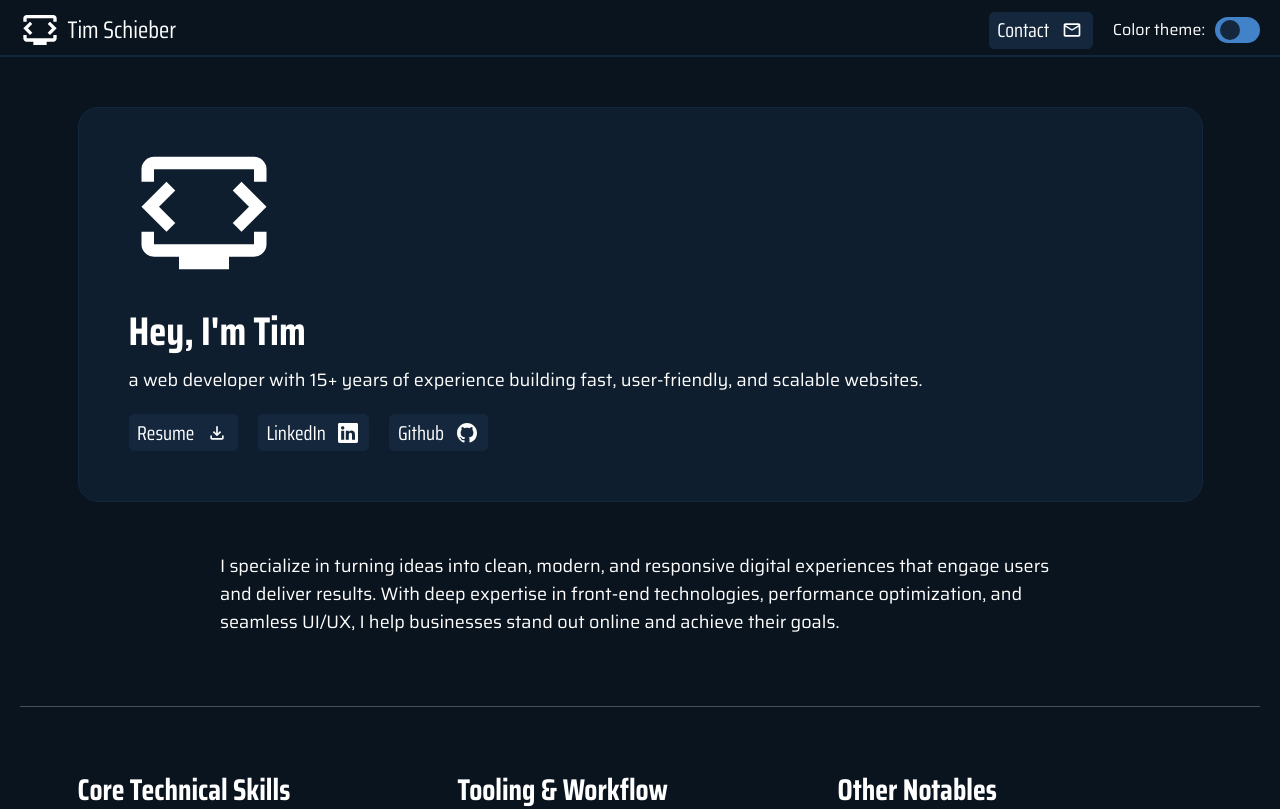
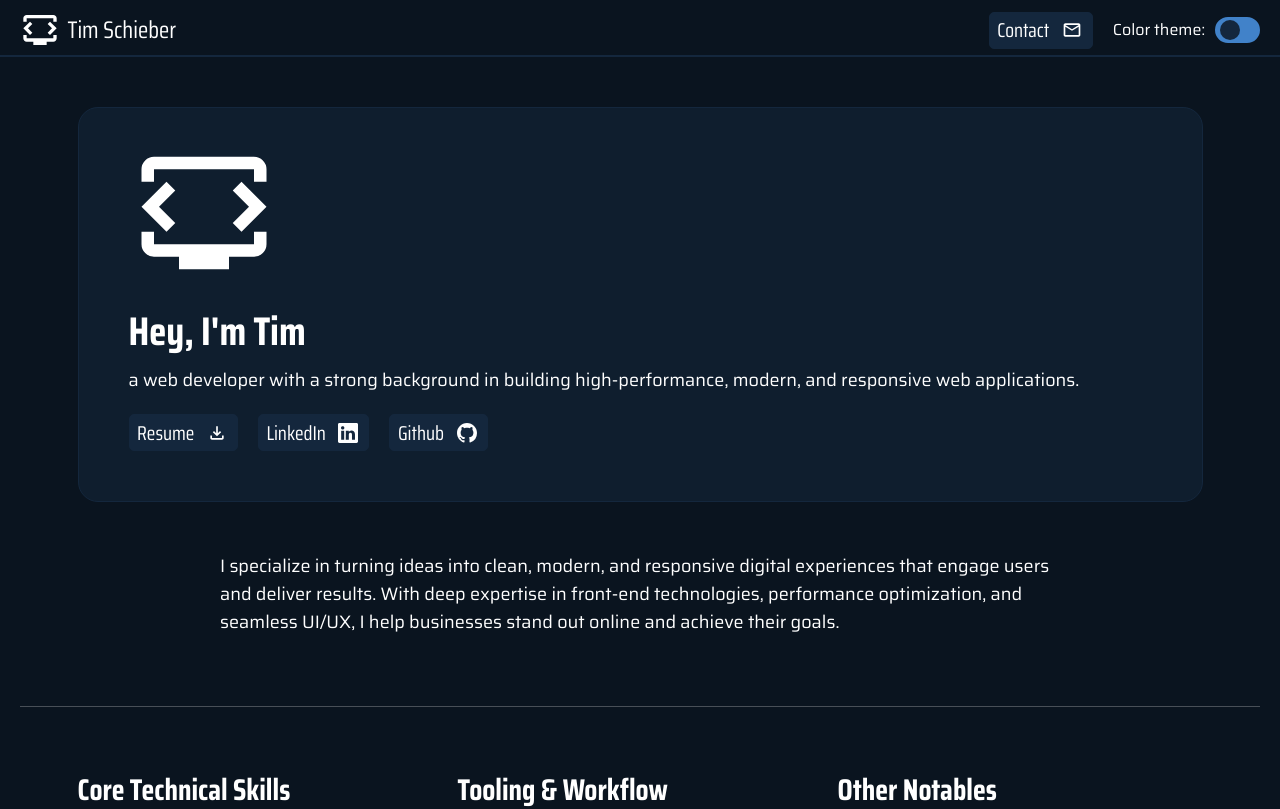
Before and after one commit to tschieber/website, a Next.js app: page / in a window 1280 px wide. Shown: the top 809 px of the page. Built offline with nearby package versions, Linux system fonts and the light colour scheme; no server answers.

Commit message:
Working through enivronment variables.

```diff
--- a/amplify.yml
+++ b/amplify.yml
@@ -8,6 +8,10 @@ frontend:
         - npm ci
     build:
       commands:
+        - env | grep -e EMAIL_USER >> .env.production
+        - env | grep -e EMAIL_PASSWORD >> .env.production
+        - env | grep -e EMAIL_RECIPIENT >> .env.production
+        - env | grep -e EMAIL_SENDER >> .env.production
         - npm run build
   artifacts:
     baseDirectory: .next
--- a/src/app/page.tsx
+++ b/src/app/page.tsx
@@ -13,7 +13,7 @@ export default function Home() {
                             <path d="M80-680v-80q0-33 23.5-56.5T160-840h640q33 0 56.5 23.5T880-760v80h-80v-80H160v80zm240 560v-80H160q-33 0-56.5-23.5T80-280v-80h80v80h640v-80h80v80q0 33-23.5 56.5T800-200H640v80zM192-520l104-104-56-56L80-520l160 160 56-56zm576 0L664-416l56 56 160-160-160-160-56 56z"/>
                         </svg>
                         <h1>Hey, I&apos;m Tim</h1>
-                        <p>a web developer with 15+ years of experience building fast, user-friendly, and scalable websites.</p>
+                        <p>a web developer with a strong background in building high-performance, modern, and responsive web applications.</p>
 
                         <ul className="list-buttons">
                             <li>
```
